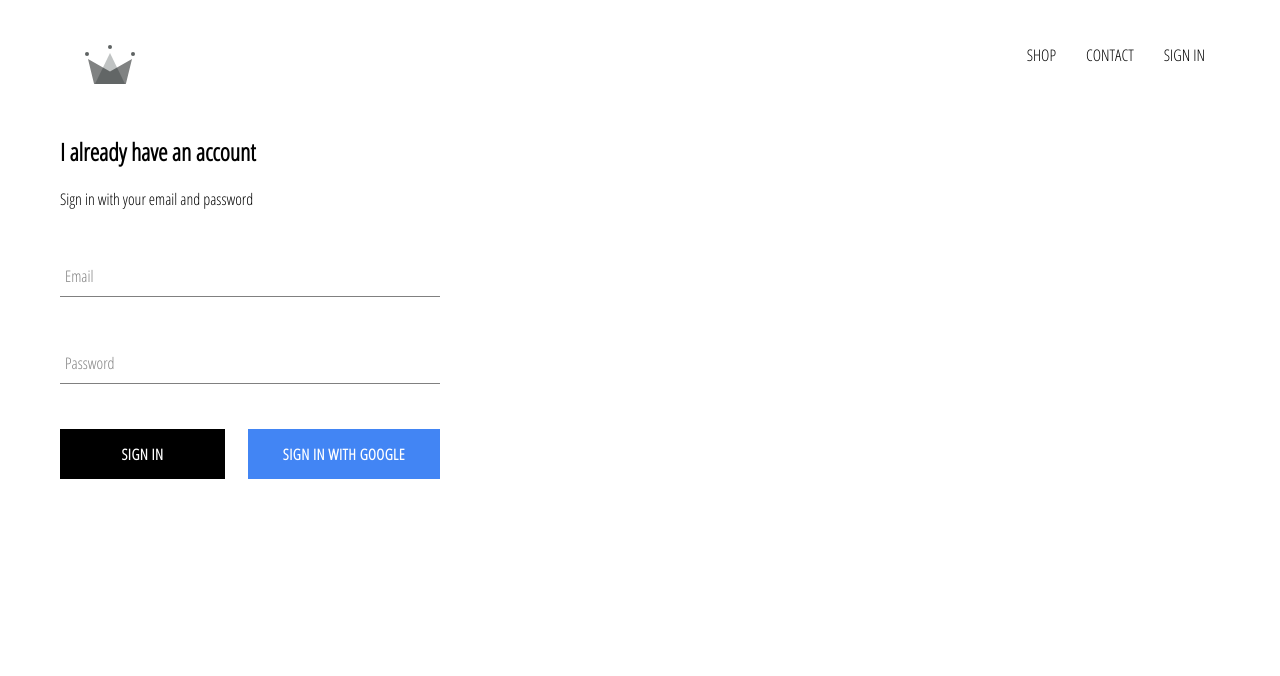
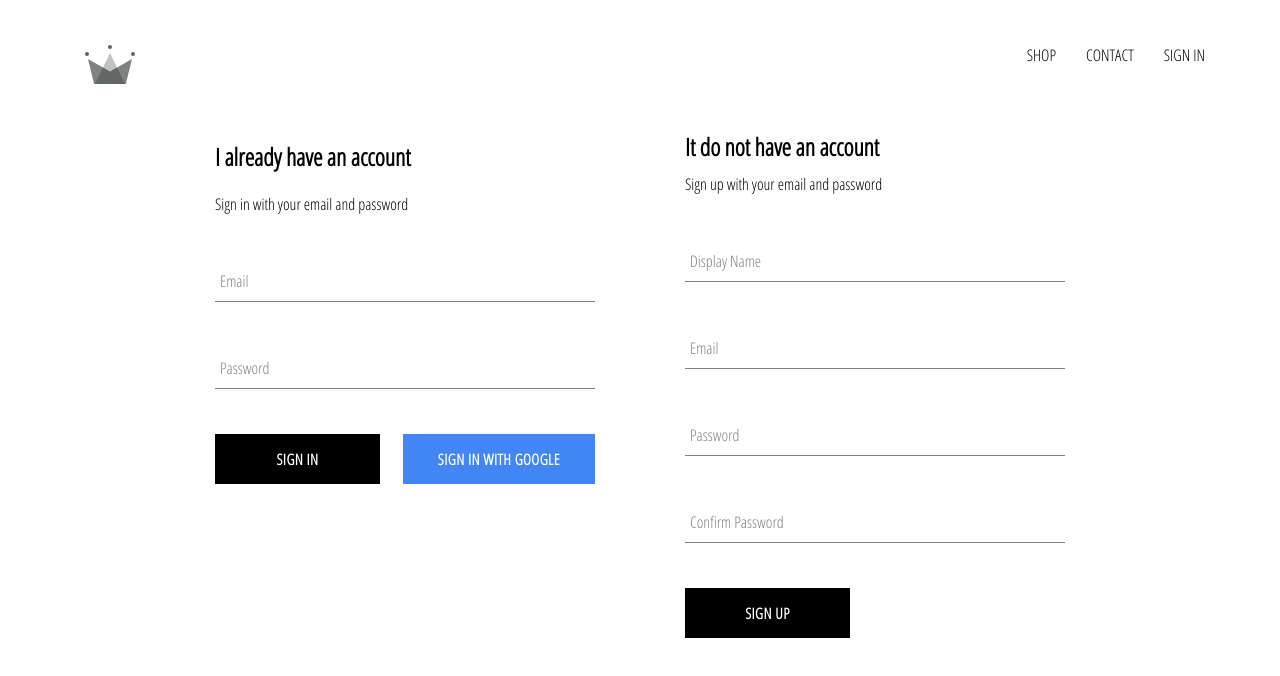
Before and after one commit to fahadakmal/wear, a React (Create React App) app: page /signin in a window 1280 px wide. Shown: the top 676 px of the page. Built offline with nearby package versions, Linux system fonts and the light colour scheme; no server answers.

Commit message:
sign-up with email

```diff
--- a/src/App.js
+++ b/src/App.js
@@ -31,6 +31,7 @@
               ...snapShot.data(),
             },
           });
+          console.log(this.state);
         });
       }
       this.setState({currentUser:userAuth})
--- /dev/null
+++ b/src/components/sign-up/sign-up.component.jsx
@@ -0,0 +1,97 @@
+import React, { Component } from "react";
+import FormInput from "../form-input/form-input.component";
+import CustomButton from "../custom-button/custom-button.component";
+import { auth, createUserProfileDocument } from "../../firebase/firebase.utils";
+import "./sign-up.styles.scss";
+
+class SignUp extends Component {
+  constructor() {
+    super();
+
+    this.state = {
+      displayName: "",
+      email: "",
+      password: "",
+      confirmPassword: "",
+    };
+  }
+
+  handleSubmit=async event=>{
+        event.preventDefault();
+
+        const { displayName, email, password, confirmPassword } = this.state;
+        if(password !== confirmPassword)
+        {
+            alert('Password dont match');
+            return;
+        }
+        try {
+            const {user} =await auth.createUserWithEmailAndPassword(
+                email,password
+            )
+          await  createUserProfileDocument(user,{displayName})
+          this.setState({
+            displayName: "",
+            email: "",
+            password: "",
+            confirmPassword: "",
+          })
+
+        } catch (error) {
+            console.log(error);
+        }
+
+  }
+
+  handleChange=event =>{
+      const {name, value}=event.target;
+      this.setState({[name]:value})
+  }
+
+  render() {
+    const { displayName, email, password, confirmPassword } = this.state;
+    return (
+      <div className="sign-up">
+        <h2 className="title">It do not have an account</h2>
+        <span>Sign up with your email and password</span>
+        <form  onSubmit={this.handleSubmit}>
+          <FormInput
+            type="text"
+            name="displayName"
+            value={displayName}
+            required
+            onChange={this.handleChange}
+            label="Display Name"
+          />
+          <FormInput
+            type="email"
+            name="email"
+            value={email}
+            required
+            onChange={this.handleChange}
+            label="Email"
+          />
+          <FormInput
+            type="password"
+            name="password"
+            value={password}
+            required
+            onChange={this.handleChange}
+            label="Password"
+          />
+          <FormInput
+            type="password"
+            name="confirmPassword"
+            value={confirmPassword}
+            required
+            onChange={this.handleChange}
+            label="Confirm Password"
+          />
+          <CustomButton type="submit">SIGN UP</CustomButton>
+        </form>
+      </div>
+    );
+  }
+}
+
+export default SignUp;
--- /dev/null
+++ b/src/components/sign-up/sign-up.styles.scss
@@ -0,0 +1,9 @@
+.sign-up{
+    display :flex;
+    flex-direction: column;
+    width: 380px;
+
+    .title{
+        margin: 10px 0;
+    }
+}
--- a/src/pages/sign-in-and-sign-up/sign-in-and-sign-up.component.jsx
+++ b/src/pages/sign-in-and-sign-up/sign-in-and-sign-up.component.jsx
@@ -1,11 +1,14 @@
-import React from 'react'
-import SignIn from '../../components/sign-in/sign-in.component'
+import React from "react";
+import SignIn from "../../components/sign-in/sign-in.component";
+import SignUp from "../../components/sign-up/sign-up.component";
+import './sign-in-and-sign-up.styles.scss'
 const SignInAndSignUpPage = () => {
-    return (
-        <div className='sign-in-and-sign-up'>
-            <SignIn />
-        </div>
-    )
-}
+  return (
+    <div className="sign-in-and-sign-up">
+      <SignIn />
+      <SignUp />
+    </div>
+  );
+};
 
-export default SignInAndSignUpPage
+export default SignInAndSignUpPage;
--- a/src/pages/sign-in-and-sign-up/sign-in-and-sign-up.styles.scss
+++ b/src/pages/sign-in-and-sign-up/sign-in-and-sign-up.styles.scss
@@ -0,0 +1,6 @@
+.sign-in-and-sign-up{
+    width: 850px;
+    display: flex;
+    justify-content: space-between;
+    margin:30px auto;
+}
```
